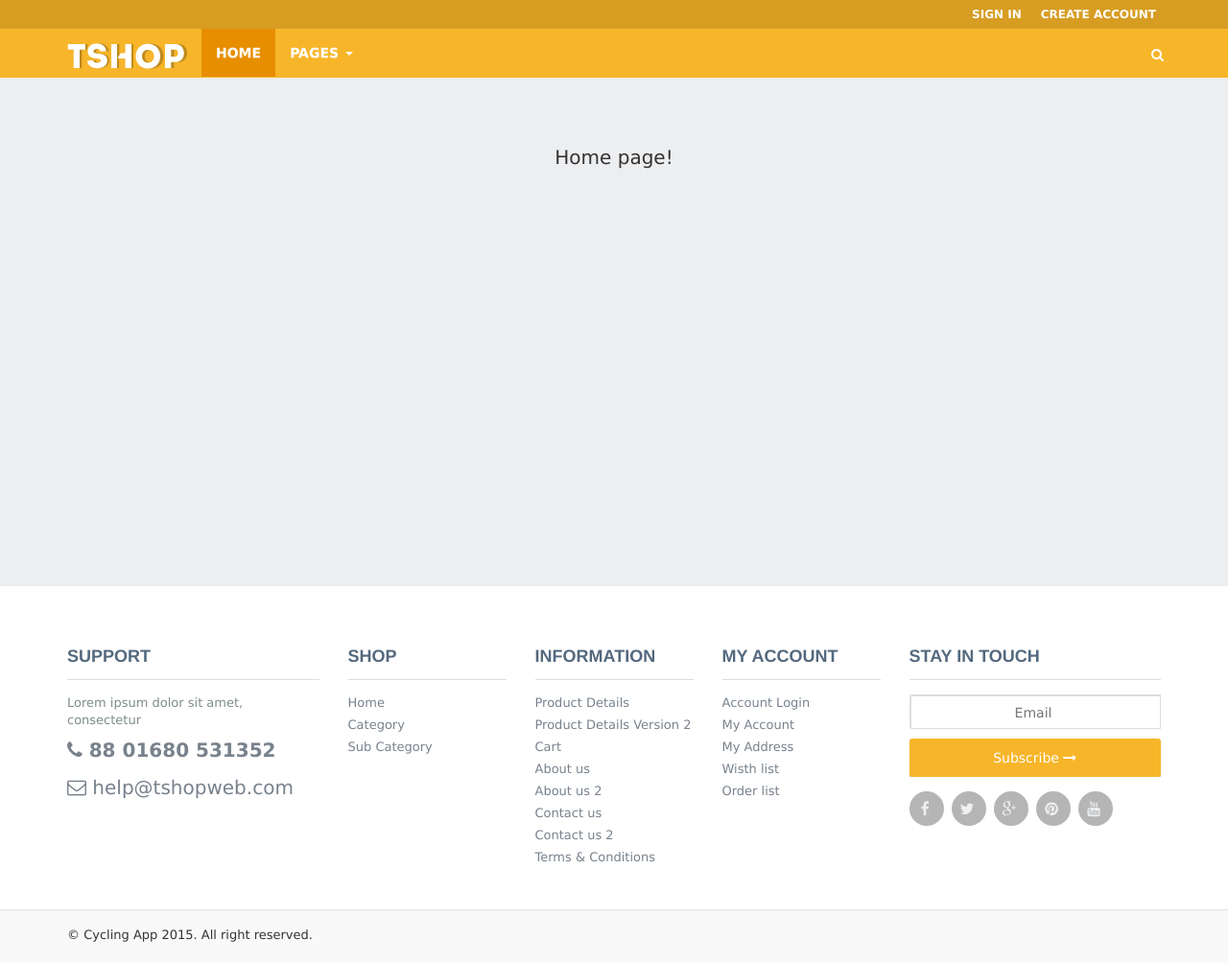
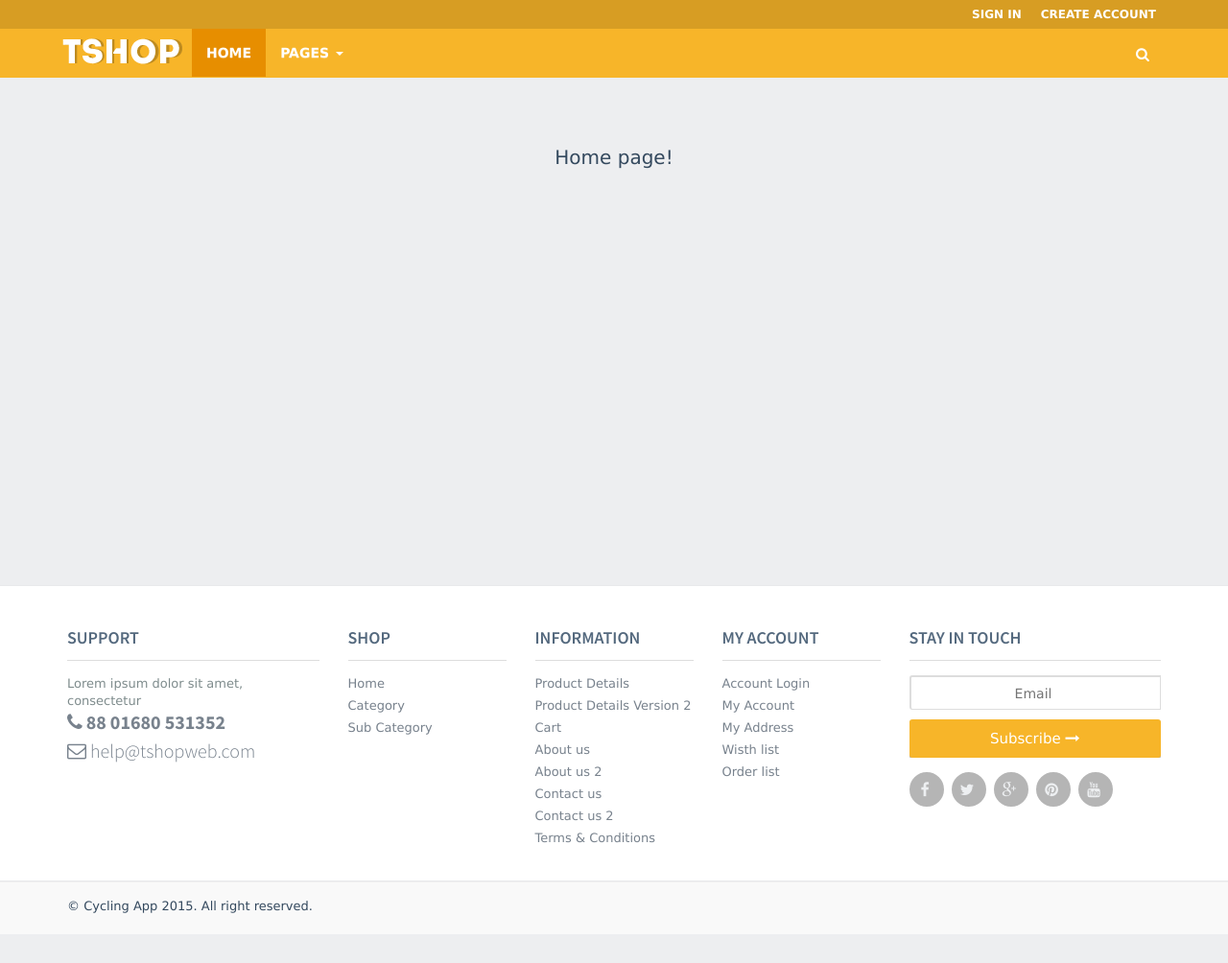
Before and after one commit to mpclarkson/rails-comparison-app, a Rails app: page / in a window 1280 px wide. Shown: the whole page at 96% size. After the commit the page ends 952 px from the top, so only its background shows below. Run offline with Rails 7, Linux system fonts and the light colour scheme; style sheets or scripts are compiled from the project's sources; parts of the project's set-up code (start-up, migrations or seed data) failed here and were passed over; some libraries are stand-ins or nearby versions.

Commit message:
Css updated

```diff
--- a/app/assets/stylesheets/application.css.scss
+++ b/app/assets/stylesheets/application.css.scss
@@ -14,5 +14,3 @@
  *= require_self
  *
  */
-
-@import "bootstrap";
--- a/app/views/layouts/_navbar.html.erb
+++ b/app/views/layouts/_navbar.html.erb
@@ -30,7 +30,6 @@
           <button class="btn btn-nobg getFullSearch" type="button"> <i class="fa fa-search"> </i> </button>
         </div>
         <!-- /input-group -->
-
       </div>
     </div>
 
```
